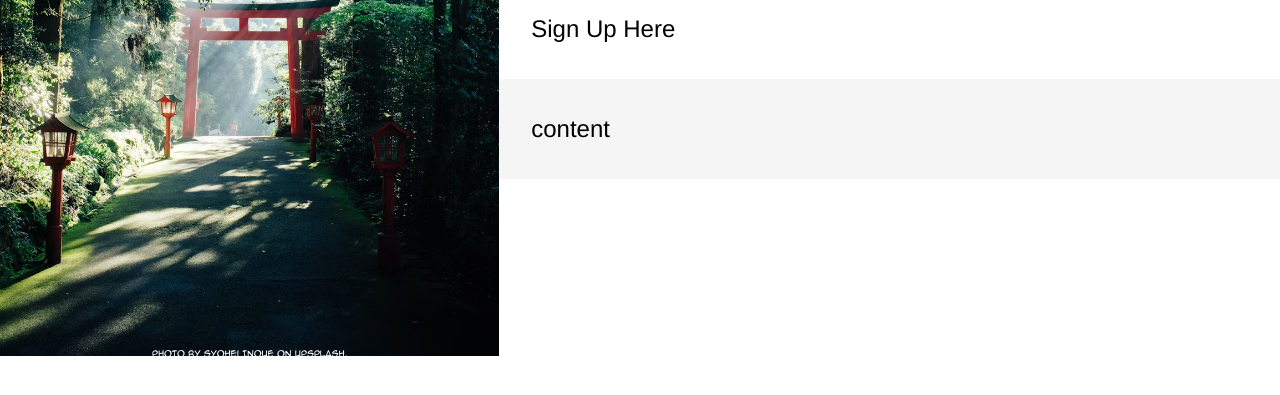
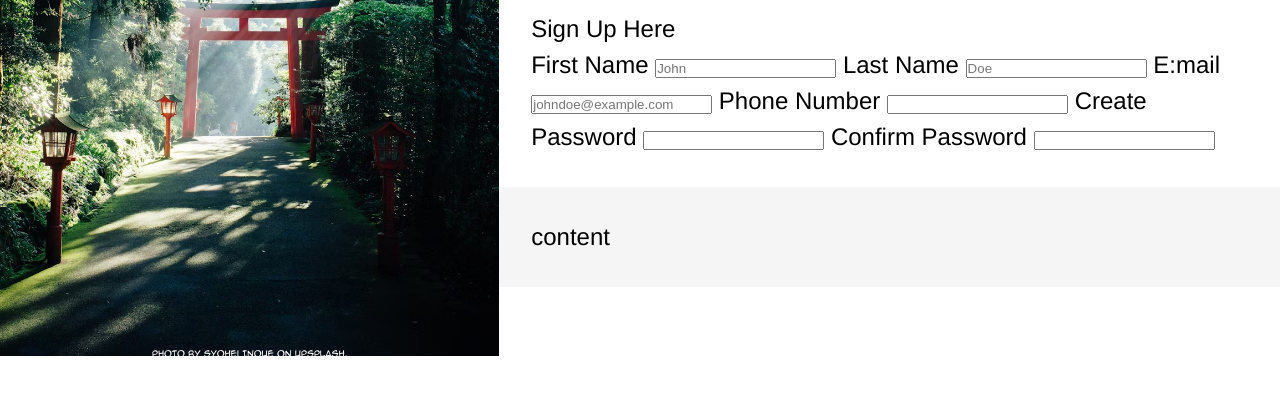
Before and after one commit to Q-Chan97/sign-up-form, a plain HTML site: page sign-up.html in a window 1280 px wide. Shown: the part 393-788 px from the top of the page. Drawn offline with Linux system fonts and the light colour scheme.

Commit message:
Add in form elements

```diff
--- a/sign-up.html
+++ b/sign-up.html
@@ -28,6 +28,25 @@
             </div>
             <div class="content-row">
                 <p>Sign Up Here</p>
+                <form>
+                    <label for="first-name">First Name</label>
+                    <input type="text" id="first-name" name="fist-name" placeholder="John" required>
+
+                    <label for="last-name">Last Name</label>
+                    <input type="text" id="last-name" name="last-name" placeholder="Doe" required>
+
+                    <label for="email">E:mail</label>
+                    <input type="email" id="email" name="email" placeholder="johndoe@example.com" required>
+
+                    <label for="phone">Phone Number</label>
+                    <input type="tel" id="phone" name="phone">
+
+                    <label for="user-pswd">Create Password</label>
+                    <input type="text" id="user-pswd" name="user-pswd">
+
+                    <label for="pswd-confirm">Confirm Password</label>
+                    <input type="text" id="pswd-confirm" name="pswd-confirm">
+                </form>
             </div>
             <div class="content-row">
                 <p>content</p>
```
